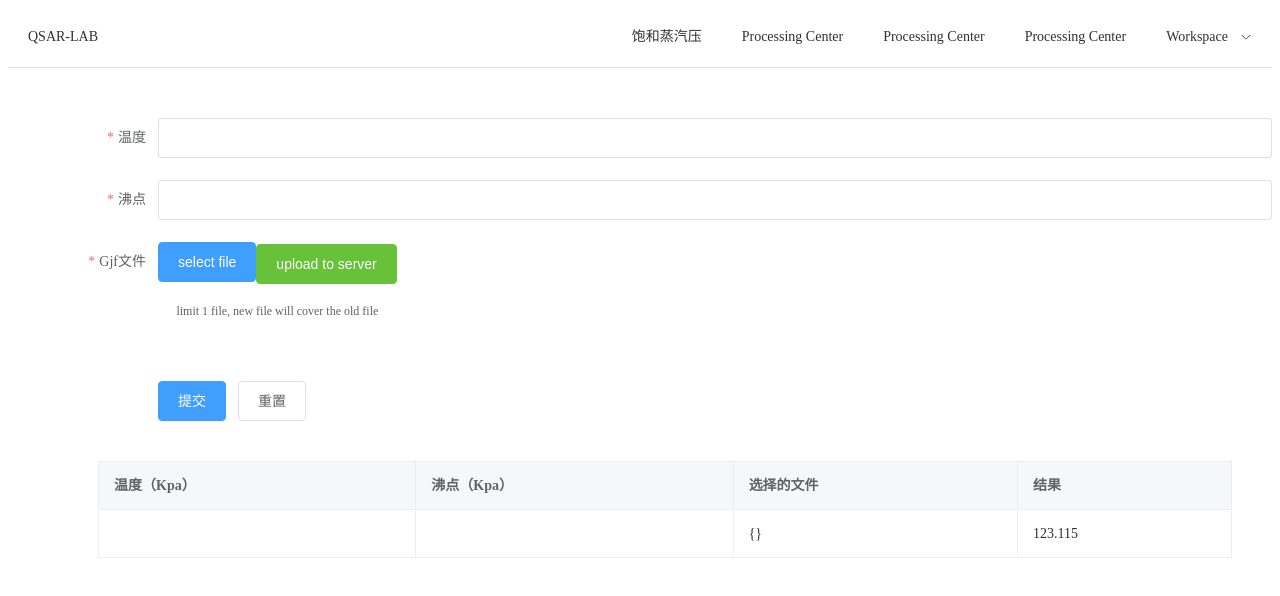
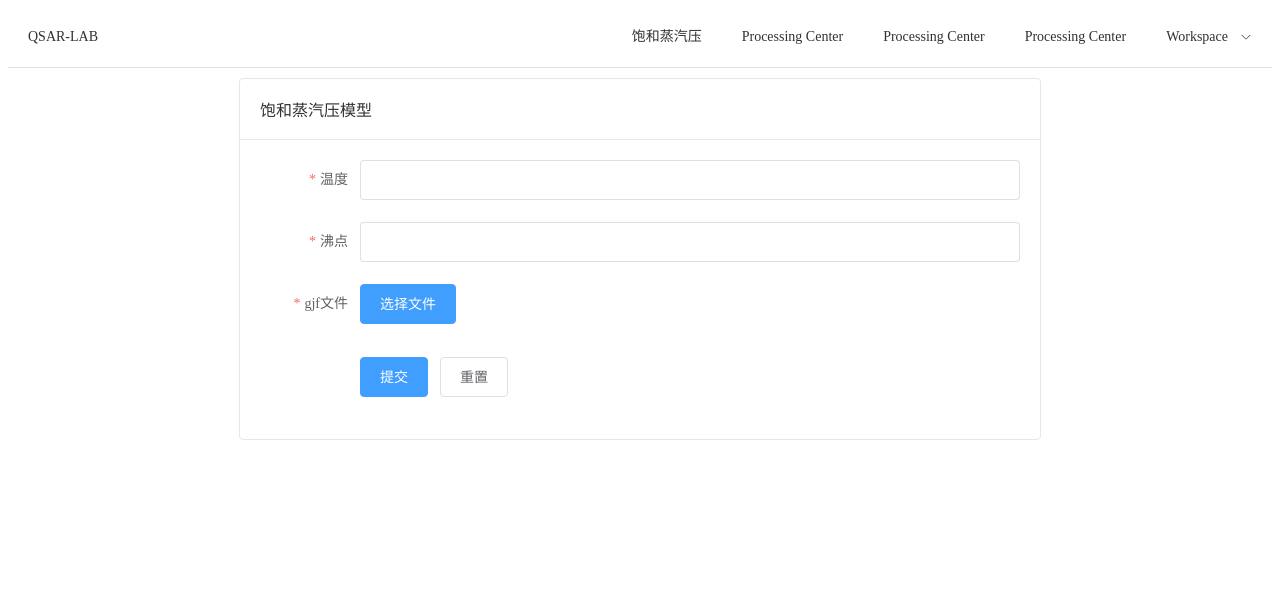
Before and after one commit to codeking01/qspr-client, a Vue app: page / in a window 1280 px wide. Shown: the top 596 px of the page. Built offline with nearby package versions, Linux system fonts and the light colour scheme.

Commit message:
2022 10.10 commit 完成一个简单的前后端交互，饱和蒸汽压模型已经实现
Signed-off-by: codeking <1094234526@qq.com>

```diff
--- a/src/components/Upload.vue
+++ b/src/components/Upload.vue
@@ -101,7 +101,7 @@ const handleExceed = (files) => {
   }
 }
 // 处理移除文件时候的操作
-const handleRemove=(file)=>{
+const handleRemove=()=>{
   fd.delete('file')
 }
 
@@ -122,7 +122,6 @@ const submitForm = (formEl) => {
       }
       // todo 做一个限流处理
       ElMessage.error('请选择上传文件！');
-      return
     } else {
       return false
     }
--- a/src/views/HomePage.vue
+++ b/src/views/HomePage.vue
@@ -25,57 +25,61 @@
       </el-sub-menu>
     </el-sub-menu>
   </el-menu>
-  <div class="form_table">
-    <el-form ref="formRef" :model="numberValidateForm" label-width="100px" class="demo-form-inline" size="large"
+  <div class="form_table" >
+      <el-card class="box-card" shadow="hover">
+        <template #header>
+          <div class="card-header">
+            <span>饱和蒸汽压模型</span>
+          </div>
+        </template>
+        <el-form ref="formRef" :model="add_form" label-width="100px" class=""
+                 size="large"
                  label-position="right">
           <el-form-item label="温度" prop="temperature" :rules="[
                           { required: true, message: '这个是必填的！' },
                           { type: 'number', message: '请输入数字！' },]"
           >
-        <el-input v-model.number="numberValidateForm.temperature" type="text" autocomplete="off"
+            <el-input v-model.number="add_form.temperature" type="text" autocomplete="off"
                       input-style="width :150px"/>
           </el-form-item>
           <el-form-item label="沸点" prop="boiling_point" :rules="[
                           { required: true, message: '这个是必填的！' },
                           { type: 'number', message: '请输入数字！' },]"
           >
-        <el-input v-model.number="numberValidateForm.boiling_point" type="text" autocomplete="off"
+            <el-input v-model.number="add_form.boiling_point" type="text" autocomplete="off"
                       input-style="width :150px"/>
           </el-form-item>
-      <el-form-item label="Gjf文件" :prop="numberValidateForm.file" :rules="[
+          <el-form-item style="text-align: left" label="gjf文件" :rules="[
                           { required: true, message: '请选择文件' },
                           { type: 'file', message: '请选择文件' },]"
           >
             <el-upload
+                style="width: 150px"
                 ref="uploadFile"
-            action="http://127.0.0.1:8000/test/"
                 :limit="1"
                 :on-exceed="handleExceed"
-            :before-upload="handleUpload"
+                :on-change="handleChange"
+                :on-remove="handleRemove"
                 accept=".gjf"
                 class="left-view"
                 :auto-upload="false"
             >
               <template #trigger>
-            <el-button type="primary">select file</el-button>
+                <el-button type="primary">选择文件</el-button>
               </template>
-          <el-button class="ml-3" type="success" @click="submitUpload">
-            upload to server
-          </el-button>
               <template #tip>
                 <div class="el-upload__tip text-red">
-              limit 1 file, new file will cover the old file
                 </div>
               </template>
             </el-upload>
           </el-form-item>
-      <br>
+
           <el-form-item>
             <el-button type="primary" @click="submitForm(formRef)">提交</el-button>
             <el-button @click="resetForm(formRef)">重置</el-button>
           </el-form-item>
         </el-form>
-    <div class="result_table">
+        <div class="result_table" v-if="Pred_result">
           <el-descriptions
               title=""
               direction="vertical"
@@ -84,45 +88,86 @@
               :limit="1"
               border
           >
-        <el-descriptions-item label="温度（Kpa）">{{ numberValidateForm.temperature }}</el-descriptions-item>
-        <el-descriptions-item label="沸点（Kpa）">{{ numberValidateForm.boiling_point }}</el-descriptions-item>
-        <el-descriptions-item label="选择的文件">{{ numberValidateForm.file }}</el-descriptions-item>
+            <el-descriptions-item label="温度（Kpa）">{{ Pred_result.temperature }}</el-descriptions-item>
+            <el-descriptions-item label="沸点（Kpa）">{{ Pred_result.boiling_point }}</el-descriptions-item>
+            <el-descriptions-item label="选择的文件">{{ Pred_result.file_name }}</el-descriptions-item>
             <el-descriptions-item label="结果">
-          123.115
+              {{ Pred_result.p_cul }}
             </el-descriptions-item>
           </el-descriptions>
         </div>
+      </el-card>
+  </div>
 
-  </div>
+
 </template>
 
 <script lang="ts" setup>
-import {inject, reactive, ref} from 'vue'
-import type {UploadInstance, UploadProps, UploadRawFile} from 'element-plus'
+import {inject, onMounted, reactive, ref, watch} from 'vue'
 import {ElMessage, genFileId} from 'element-plus'
 
+const axios = inject("axios")
+// 后台返回的数据
+const Pred_result = ref()
+// 上传的文件
+const uploadFile = ref()
 // 用来校验表单
 const formRef = ref()
 
-// 表单内容
-const numberValidateForm = reactive({
-  temperature: '',
-  boiling_point: '',
-  file: {},
+const add_form = reactive({
+  temperature: null,
+  boiling_point: null,
 })
+let fd = reactive(new FormData())
+watch(add_form, () => {
+  fd.set('temperature', add_form.temperature)
+  fd.set('boiling_point', add_form.boiling_point)
+})
+
+const handleChange = async (file) => {
+  if (file.name.split('.')[1] !== 'gjf') {
+    ElMessage.error('只能上传Gjf格式的文件');//限制文件类型
+    uploadFile.value!.clearFiles()
+  } else {
+    fd.set('file', file.raw)
+  }
+}
+// 覆盖上一个文件
+const handleExceed = (files) => {
+  if (files[0].name.split('.')[1] !== 'gjf') {
+    ElMessage.error('只能上传Gjf格式的文件');//限制文件类型
+    uploadFile.value!.clearFiles()
+  } else {
+    uploadFile.value!.clearFiles()
+    const file = files[0]
+    file.uid = genFileId()
+    uploadFile.value!.handleStart(file)
+  }
+}
+// 处理移除文件时候的操作
+const handleRemove = () => {
+  fd.delete('file')
+  // todo
+}
 
 const submitForm = (formEl) => {
   if (!formEl) return
   formEl.validate(async (valid) => {
     if (valid) {
-      let result = await axios.post('/test/', numberValidateForm, {
-        headers: {
-          'Content-Type': 'multipart/form-data'
+      if (fd.get('file') !== null) {
+        let result = await axios.post('/test/', fd)
+        // console.log(result.data.result)
+        if (result.status == 200) {
+          Pred_result.value = result.data
+          // console.log(Pred_result.value)
+        } else {
+          // todo 返回有误处理
         }
-      })
-      console.log(result);
       } else {
-      console.log('error submit!')
+        // todo 做一个限流处理
+        ElMessage.error('请选择上传文件！');
+      }
+    } else {
       return false
     }
   })
@@ -131,35 +176,14 @@ const submitForm = (formEl) => {
 const resetForm = (formEl) => {
   if (!formEl) return
   formEl.resetFields()
+  uploadFile.value!.clearFiles()
+  fd.delete('file')
 }
 
-const axios = inject("axios")
-
-const upload = ref<UploadInstance>()
-
-const handleExceed: UploadProps['onExceed'] = (files) => {
-  upload.value!.clearFiles()
-  const file = files[0] as UploadRawFile
-  file.uid = genFileId()
-  upload.value!.handleStart(file)
-}
-
-const submitUpload = () => {
-  upload.value!.submit()
-}
-
-const handleUpload = async (file) => {
-  if (file.name.split('.')[1] != "gjf") {
-    alert("请选择Gjf文件！")
-    return false
-  } else if (file.size / 1024 / 1024 > 10) {
-    ElMessage.error('图片大小不能超过10MB!')
-    return false
-  }
-
-  numberValidateForm.file = file
-  console.log("***", numberValidateForm.file)
-}
+onMounted(() => {
+  fd.set('temperature', add_form.temperature)
+  fd.set('boiling_point', add_form.boiling_point)
+})
 </script>
 
 <style lang="less" scoped>
@@ -167,10 +191,8 @@ const handleUpload = async (file) => {
   flex-grow: 1;
 }
 
-.form_table {
-  margin-top: 50px;
-  margin-left: 50px;
-  text-align: center
+.form_table{
+   text-align: -webkit-center;
 }
 
 .el-descriptions {
@@ -181,4 +203,15 @@ const handleUpload = async (file) => {
   margin: 40px;
   text-align: center
 }
+
+.card-header {
+  display: flex;
+  justify-content: space-between;
+  align-items: center;
+}
+
+.box-card {
+  margin: 10px 20px;
+  width: 800px;
+}
 </style>
```
Lines whose indentation alone changed are shown as unchanged.
